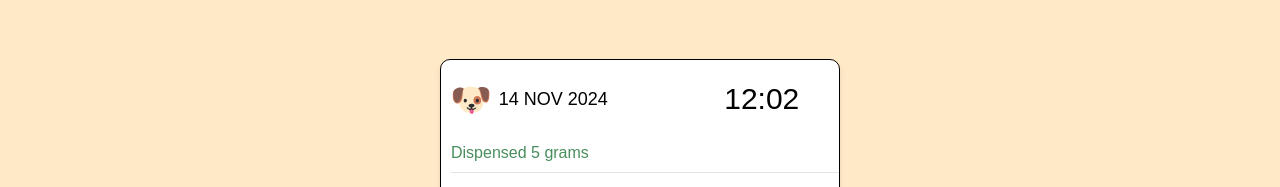
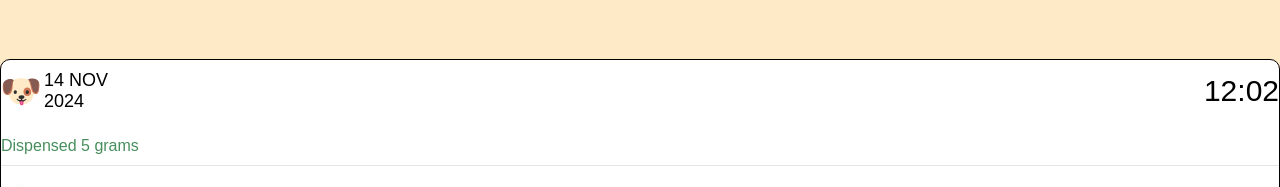
Before and after one commit to punpao/KodjengDoggyWithFriends, a plain HTML site: page index.html in a window 1280 px wide. Shown: the part 1323-1510 px from the top of the page. Drawn offline with Linux system fonts and the light colour scheme; a web font is replaced by a local one.

Commit message:
tmpForMerging

```diff
--- a/index.html
+++ b/index.html
@@ -110,15 +110,17 @@
             Notification
         </div>
     </div>
-    <div style="display: flex; justify-content: space-around; width: 100%; height: 550px; max-width: 400px; padding: 5px auto; background-color: #ffffff;  border-radius: 10px; box-shadow: 0 4px 6px rgba(0, 0, 0, 0.1); border: 1px solid black; ">
-        <div style="margin-top: 10px; margin-left: 10px; margin-bottom: 10px; width: 100%; display: flex; flex-direction: column; ">
-            <div  style="height: 100px; margin-top: 10px;" class="card">
+    <div style="display: flex; justify-content: space-around; width: 100vw; height: 550px; padding: 5px auto; background-color: #ffffff;  border-radius: 10px; box-shadow: 0 4px 6px rgba(0, 0, 0, 0.1); border: 1px solid black; flex-direction: column;">
+            <div style="height: 100px; margin-top: 10px;" class="card">
                 <div class="icon">
-                    <div style="display: flex; flex-direction: row;">
+                    <div style="display: flex; justify-content: space-between;">
+                        <div style="display: flex; flex-direction: row;">
                         <img src="dog-icon.svg" alt="Dog Icon">
-                        <div style="display: flex; align-items: center; width: max-content; margin-left: 2%; font-size: 18px;">14 NOV 2024</div>
+                        <div style="display: flex; align-items: center; margin-left: 2%; font-size: 18px;">14 NOV 2024</div>
+                        </div>
                         <div style="display: flex; align-items: center; margin-left: 30%; font-size: 30px;">12:02</div>
                     </div>
+
                     <div style="margin-top: 25px; color: #488E5D;"class="action">Dispensed 5 grams</div>
                 </div>
                 <div style="display: flex;  width: 100%; background-color: #E5E5E6; margin-top: 10px; margin-bottom:10px; border: 0px solid #E5E5E5; height: 0.25px"></div>
@@ -170,7 +172,7 @@
             </div>
 
 
-        </div>
+
     </div>
 
     <!-- Layout -->
```
